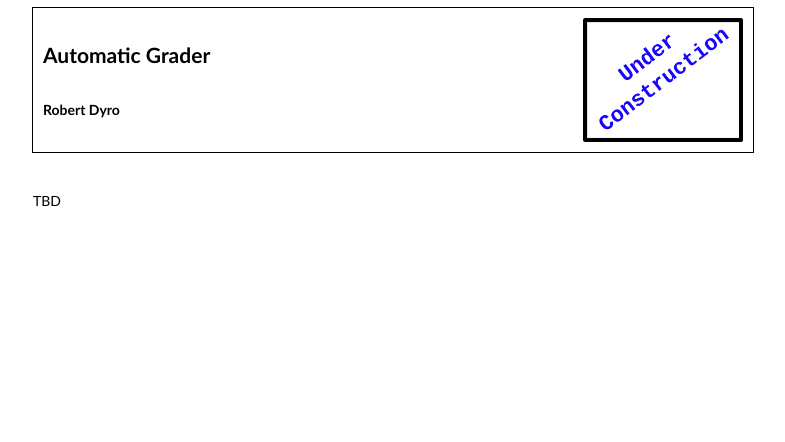
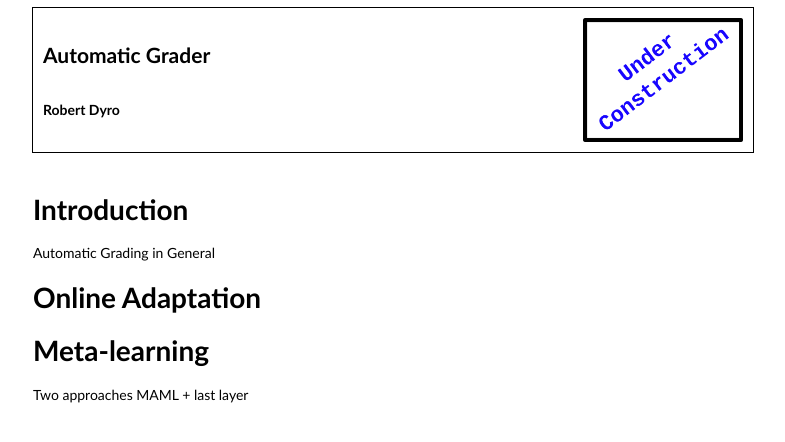
Before and after one commit to rdyro/rdyro.github.io, a plain HTML site: page articles/automatic_grader/index.html in a window 1280 px wide. Shown: the whole page, without its empty margins (247-1032 px from the left). Drawn offline with Linux system fonts and the light colour scheme.

Commit message:
Synchronized build

```diff
--- a/articles/automatic_grader/index.html
+++ b/articles/automatic_grader/index.html
@@ -23,7 +23,11 @@
         <tr style="width:100px"><td colspan="2"></td></tr>
         <tr style="width=100%;padding:0px">
           <td colspan="2" style="height:100%;padding:0px;vertical-align:top;">
-            <p>TBD</p>
+            <h1>Introduction</h1>
+<p>Automatic Grading in General</p>
+<h1>Online Adaptation</h1>
+<h1>Meta-learning</h1>
+<p>Two approaches MAML + last layer</p>
 
           </td>
         </tr>
```
